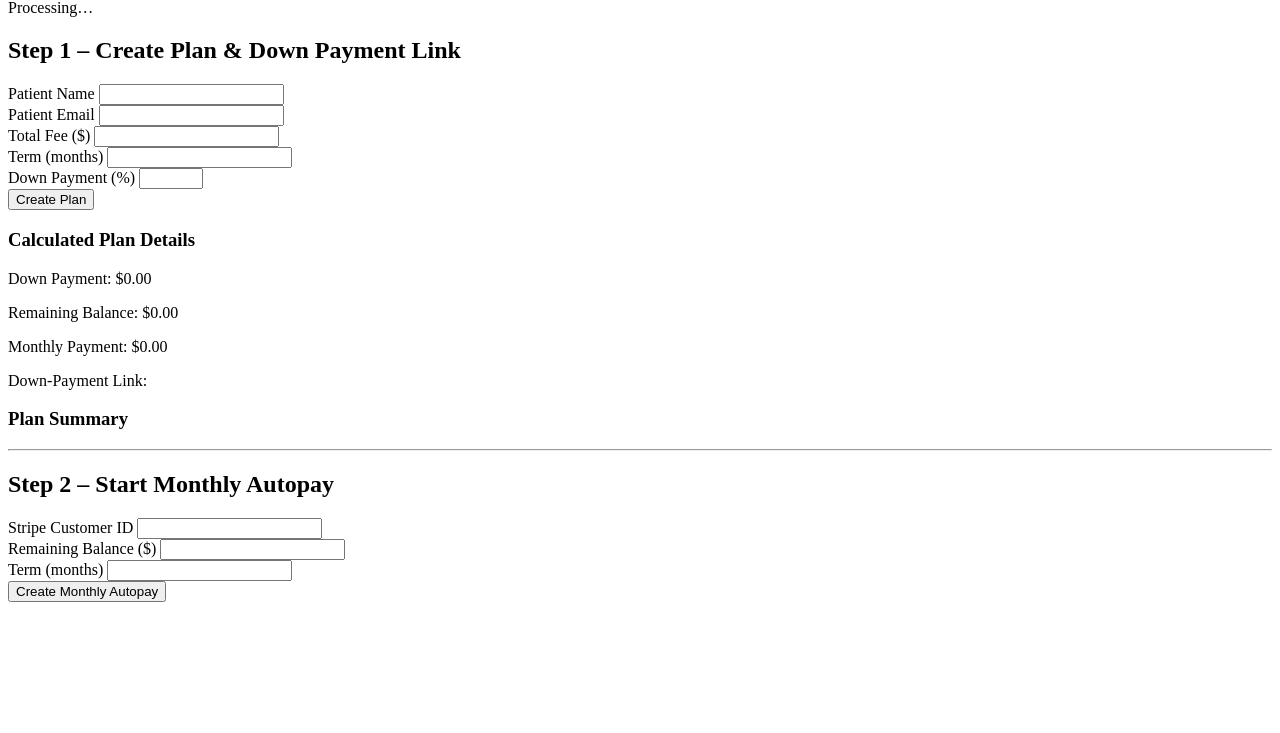
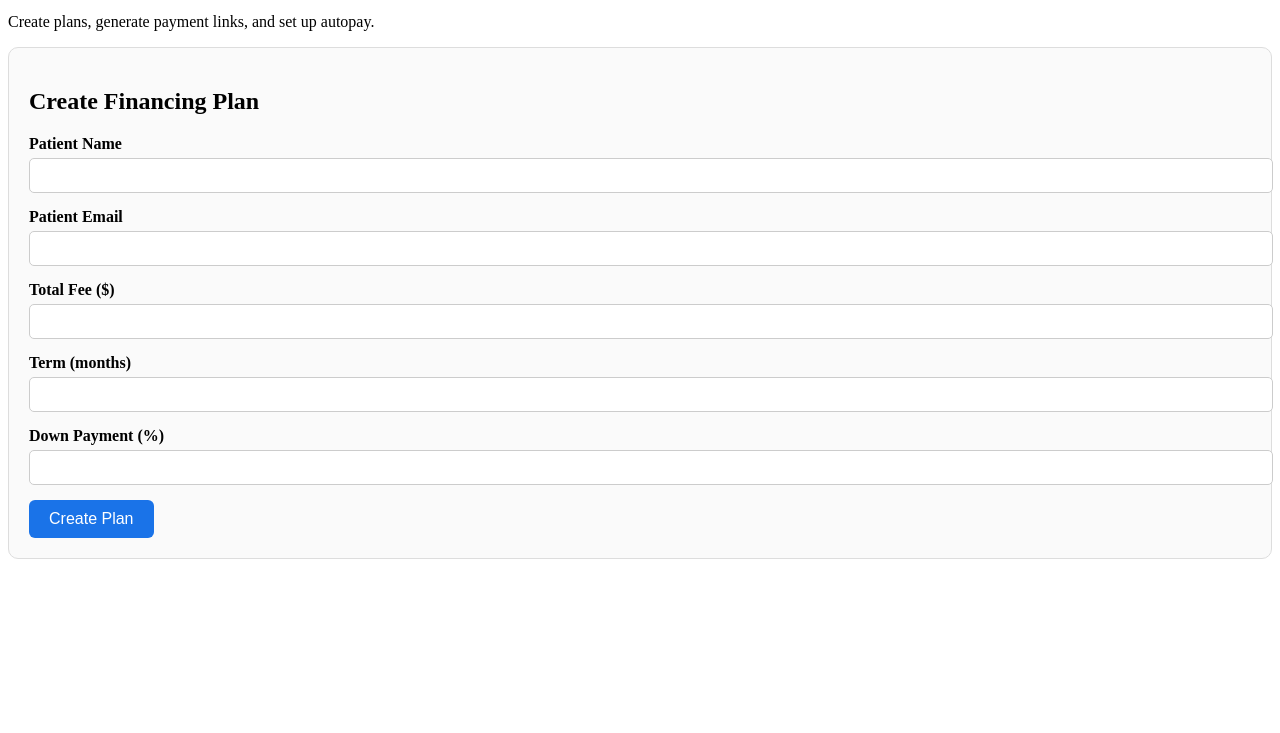
Before and after one commit to isaacq-spec/full-arch-financing-staff-ui, a plain HTML site: page index.html in a window 1280 px wide. Shown: the part 67-800 px from the top of the page. Drawn offline with Linux system fonts and the light colour scheme.

Commit message:
Update index.html

```diff
--- a/index.html
+++ b/index.html
@@ -1,15 +1,26 @@
+<!DOCTYPE html>
+<html lang="en">
+<head>
+  <meta charset="UTF-8" />
+  <title>Full Arch Financing – Staff Portal</title>
+  <meta name="viewport" content="width=device-width, initial-scale=1" />
+  <link rel="stylesheet" href="style.css" />
+</head>
+
 <body>
+
+  <div class="container">
+
     <h1>Full-Arch Financing – Staff Portal</h1>
+    <p class="subtitle">Create plans, generate payment links, and set up autopay.</p>
 
-  <!-- LOADING INDICATOR -->
+    <!-- Toast and Loading -->
+    <div id="toast" class="hidden toast"></div>
     <div id="loading" class="hidden loading">Processing…</div>
 
-  <!-- TOAST NOTIFICATION -->
-  <div id="toast" class="hidden toast"></div>
-
-  <!-- STEP 1: PLAN CREATION -->
-  <section class="card">
-    <h2>Step 1 – Create Plan & Down Payment Link</h2>
+    <!-- CREATE PLAN -->
+    <div class="card">
+      <h2>Create Financing Plan</h2>
 
       <form id="planForm">
         <div class="field">
@@ -24,30 +35,30 @@
 
         <div class="field">
           <label>Total Fee ($)</label>
-        <input id="totalFee" type="number" min="0" step="0.01" required />
+          <input id="totalFee" type="number" required />
         </div>
 
         <div class="field">
           <label>Term (months)</label>
-        <input id="termMonths" type="number" min="1" required />
+          <input id="termMonths" type="number" required />
         </div>
 
         <div class="field">
           <label>Down Payment (%)</label>
-        <input id="downPercent" type="number" min="0" max="100" required />
+          <input id="downPercent" type="number" required />
         </div>
 
-      <button type="submit">Create Plan</button>
+        <button type="submit" class="primary">Create Plan</button>
       </form>
 
-    <div id="results" class="hidden">
-      <h3>Calculated Plan Details</h3>
-      <p>Down Payment: $<span id="dp">0.00</span></p>
-      <p>Remaining Balance: $<span id="remaining">0.00</span></p>
-      <p>Monthly Payment: $<span id="monthly">0.00</span></p>
+      <div id="results" class="hidden results">
+        <h3>Calculated Plan</h3>
+        <p><b>Down Payment:</b> $<span id="dp"></span></p>
+        <p><b>Remaining Balance:</b> $<span id="remaining"></span></p>
+        <p><b>Monthly Payment:</b> $<span id="monthly"></span></p>
 
         <p>
-        Down-Payment Link:
+          <b>Down Payment Link:</b><br />
           <a id="paymentLink" href="#" target="_blank"></a>
         </p>
       </div>
@@ -56,35 +67,37 @@
         <h3>Plan Summary</h3>
         <div id="summaryContent"></div>
       </div>
-  </section>
+    </div>
 
-  <hr />
 
-  <!-- STEP 2: AUTOPAY -->
-  <section id="autopayCard" class="hidden card">
-    <h2>Step 2 – Start Monthly Autopay</h2>
+    <!-- AUTOPAY -->
+    <div id="autopayCard" class="hidden card">
+      <h2>Start Autopay</h2>
 
       <form id="autopayForm">
         <div class="field">
-        <label>Stripe Customer ID</label>
-        <input id="customerId" type="text" />
+          <label>Customer ID</label>
+          <input id="customerId" type="text" required />
         </div>
 
         <div class="field">
-        <label>Remaining Balance ($)</label>
-        <input id="remainingInput" type="number" min="0" step="0.01" />
+          <label>Remaining ($)</label>
+          <input id="remainingInput" type="number" required />
         </div>
 
         <div class="field">
           <label>Term (months)</label>
-        <input id="termInput" type="number" min="1" />
+          <input id="termInput" type="number" required />
         </div>
 
-      <button type="submit">Create Monthly Autopay</button>
+        <button type="submit" class="primary">Create Autopay</button>
       </form>
 
-    <div id="autopayResult"></div>
-  </section>
+      <p id="autopayResult"></p>
+    </div>
+
+  </div>
 
   <script src="script.js"></script>
 </body>
+</html>
```
Lines whose indentation alone changed are shown as unchanged.
